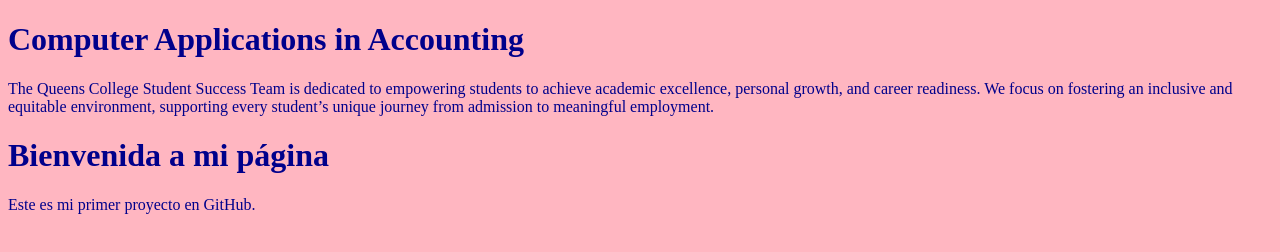
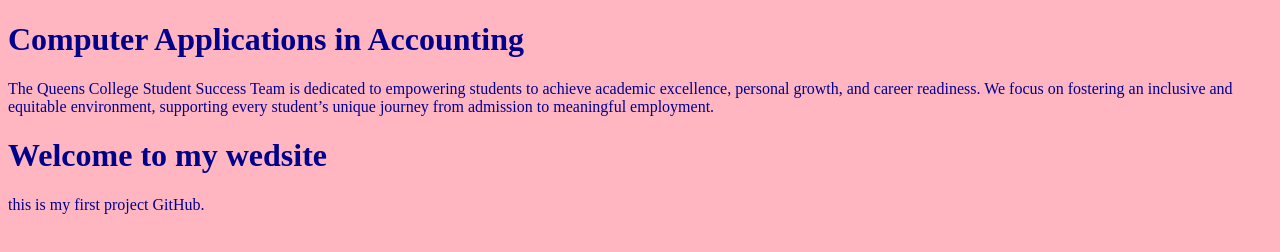
Before and after one commit to katherinGS/ACCT-343Project, a plain HTML site: page index.html in a window 1280 px wide. Drawn offline with Linux system fonts and the light colour scheme.

Commit message:
Update index.html

```diff
--- a/index.html
+++ b/index.html
@@ -31,8 +31,8 @@
 <title>Mi Página</title>
 </head>
 <body style="background-color: lightpink; color: darkblue;">
-<h1>Bienvenida a mi página</h1>
-<p>Este es mi primer proyecto en GitHub.</p>
+<h1>Welcome to my wedsite</h1>
+<p>this is my first project GitHub.</p>
 </body>
 </html>
 
```
